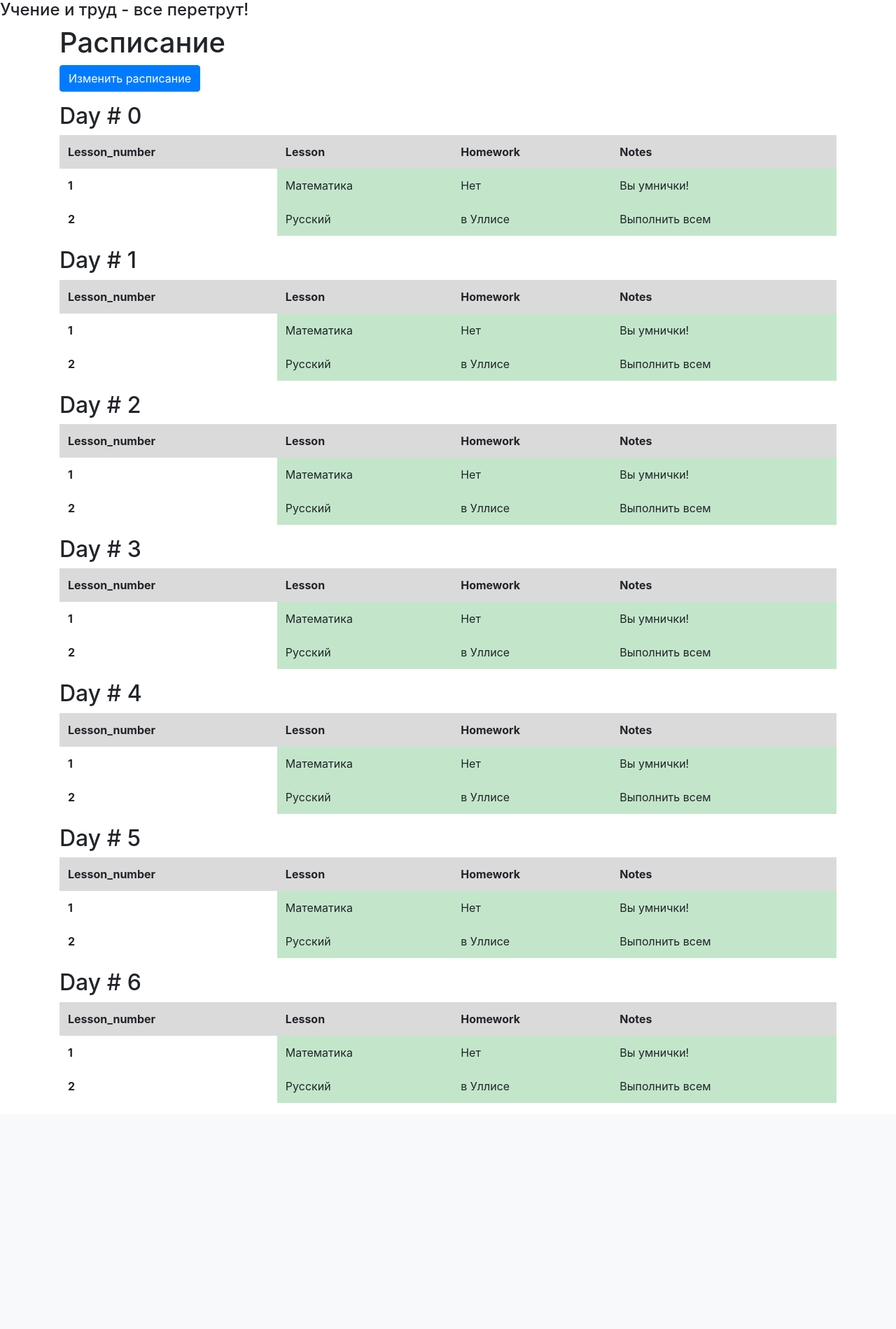
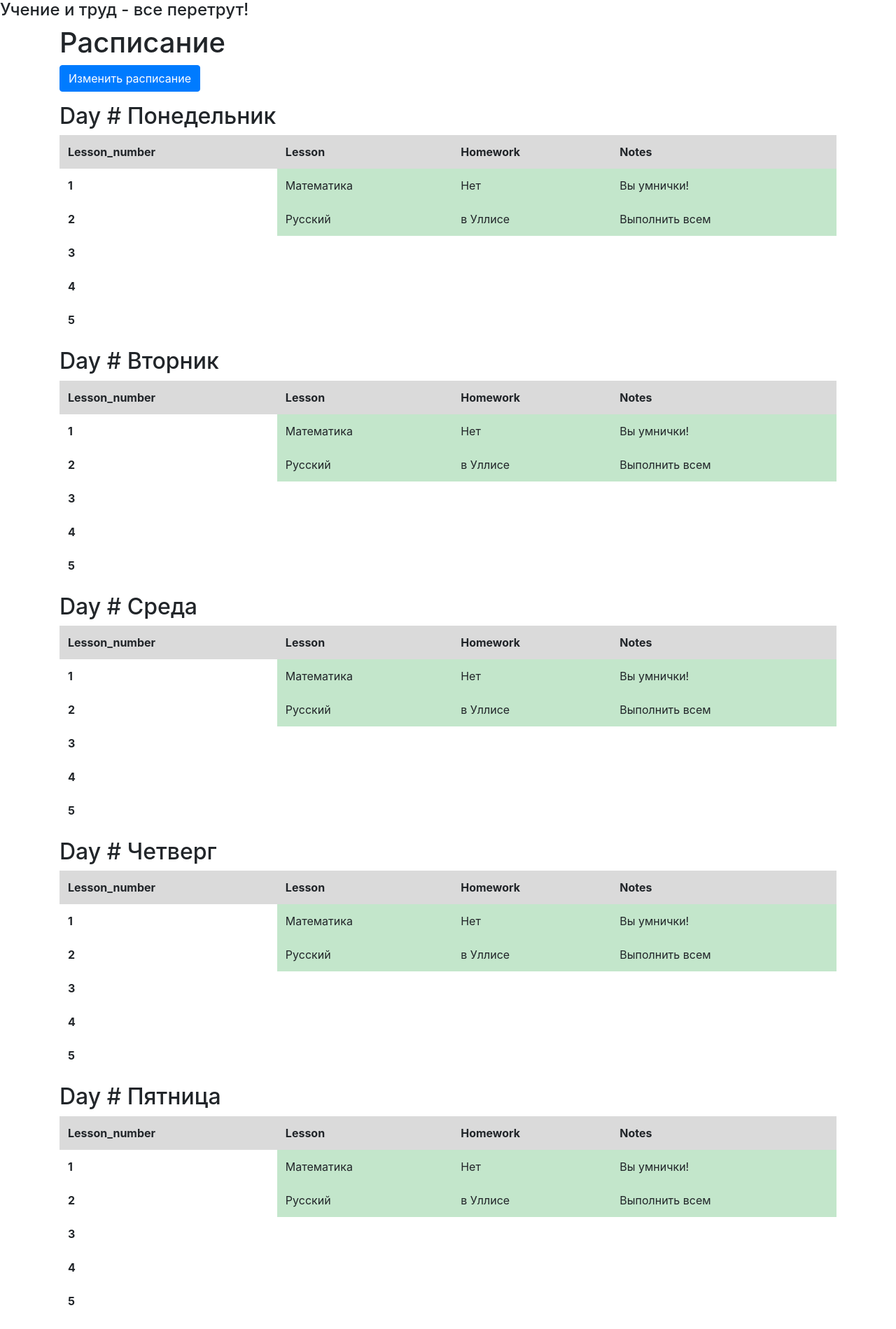
Before and after one commit to Natasha-rare/Sqalchemy-registerform, a Flask app: page / in a window 1280 px wide. Shown: the part 72-1971 px from the top of the page at 70% size. Before the commit the page ends 1648 px from the top, so only its background shows below. Run offline with Flask 2, Linux system fonts and the light colour scheme; data comes from the database, SQL or seed files in the repository; some libraries are stand-ins or nearby versions.

Commit message:
Изманение расписания

```diff
--- a/templates/index.html
+++ b/templates/index.html
@@ -6,8 +6,9 @@
 <p>
   <a class="btn btn-primary " href="/change">Изменить расписание</a>
 </p>
-{% for i in range(7)%}
-  <h2>Day # {{i}}</h2>
+{%set days = ['Понедельник', 'Вторник', 'Среда', 'Четверг', 'Пятница']%}
+{% for i in range(5)%}
+  <h2>Day # {{days[i]}}</h2>
      <table class="table table-borderless">
     <thead>
       <tr class="table-active">
@@ -38,6 +39,38 @@
         {%endif%}
         {%endfor%}
       </tr>
+    <tr>
+        <th scope="row">3</th>
+        {% for item in timetable%}
+        {%if item.day == 1 and item.lesson_number == 3%}
+          <td class="table-success">{{item.lesson}}</td>
+          <td class="table-success">{{item.homework}}</td>
+          <td class="table-success">{{item.notes}}</td>
+        {%endif%}
+        {%endfor%}
+      </tr>
+    <tr>
+        <th scope="row">4</th>
+        {% for item in timetable%}
+        {%if item.day == 1 and item.lesson_number == 4%}
+          <td class="table-success">{{item.lesson}}</td>
+          <td class="table-success">{{item.homework}}</td>
+          <td class="table-success">{{item.notes}}</td>
+        {%endif%}
+        {%endfor%}
+      </tr>
+    <tr>
+        <th scope="row">5</th>
+        {% for item in timetable%}
+        {%if item.day == 1 and item.lesson_number == 5%}
+          <td class="table-success">{{item.lesson}}</td>
+          <td class="table-success">{{item.homework}}</td>
+          <td class="table-success">{{item.notes}}</td>
+        {%endif%}
+        {%endfor%}
+      </tr>
+
+
 
     </tbody>
   </table>
```
